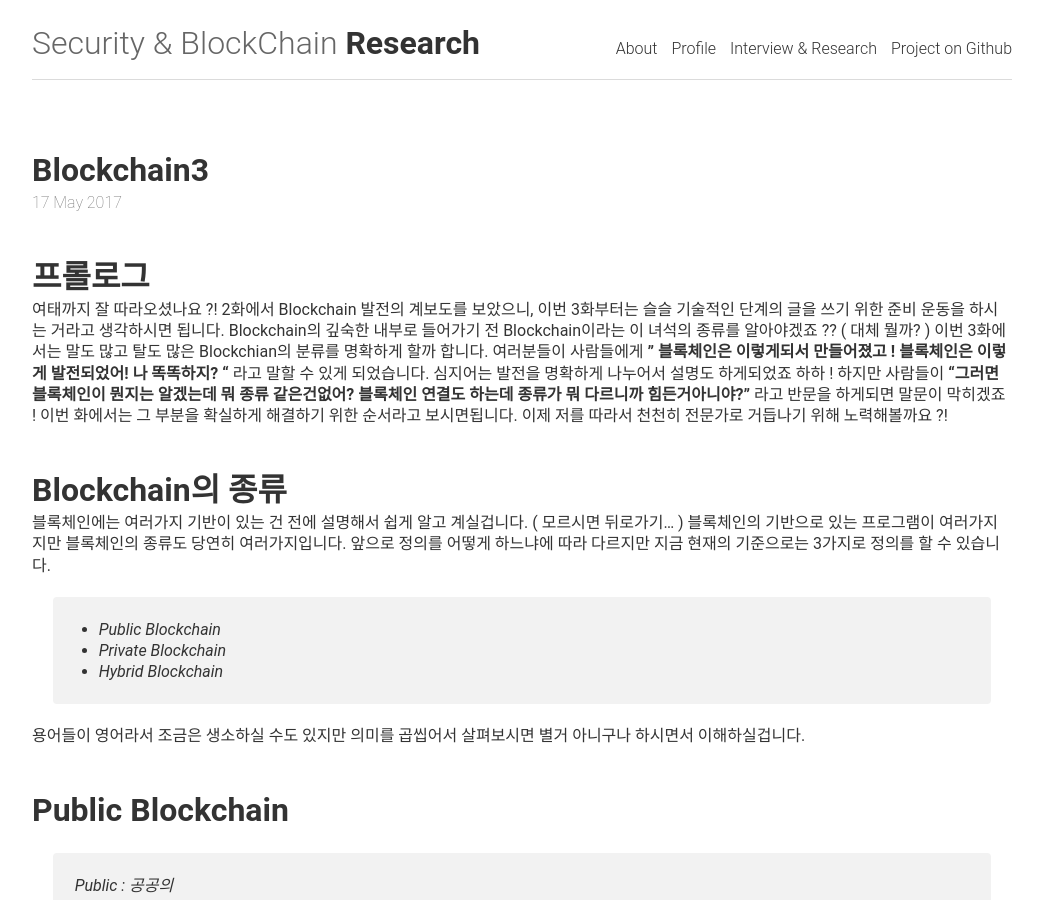
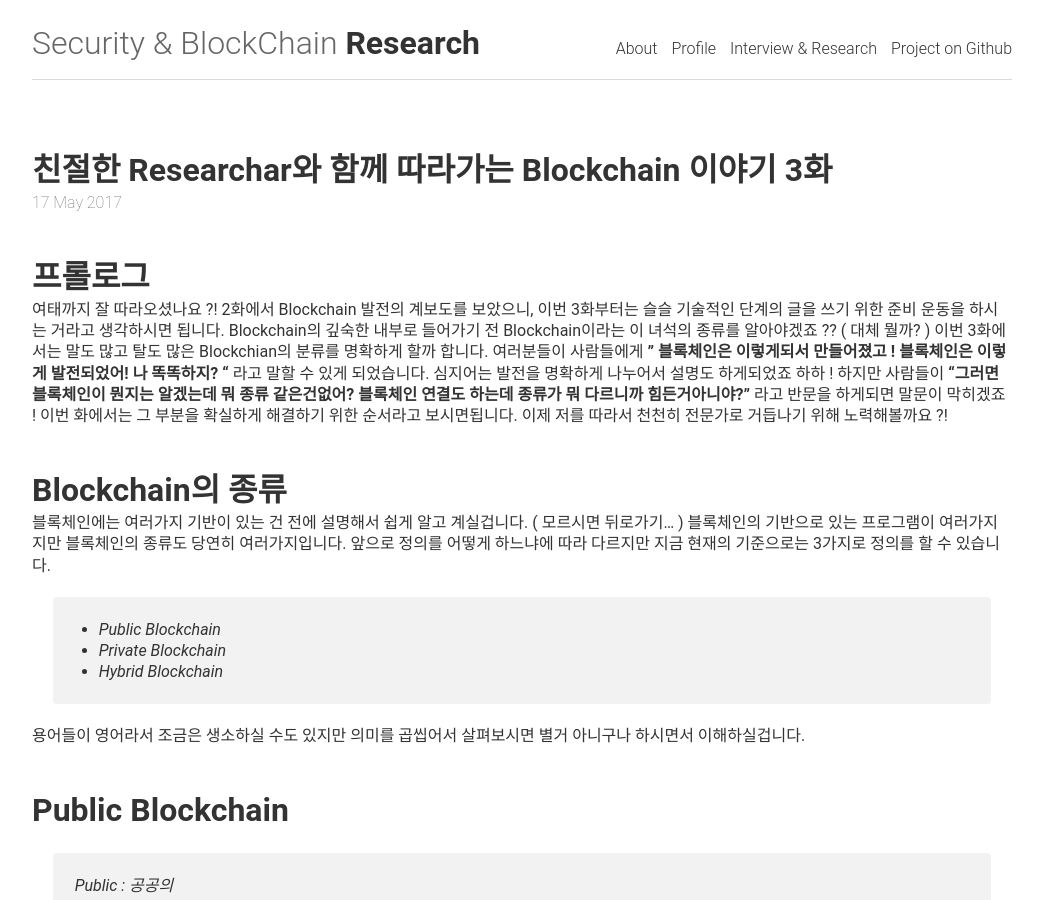
Before and after one commit to Miller-kk/KIMKIBYEONG.github.io, a Jekyll site: the page built from _posts/2017-05-17-blockchain3.md, in a window 1280 px wide and 900 px high. Shown: the whole window, without its empty margins (118-1161 px from the left). Built offline with Jekyll 4.4.1, drawn with Linux system fonts in a browser that asks for light colours.

Commit message:
Update 2017-05-17-blockchain3.md

```diff
--- a/_posts/2017-05-17-blockchain3.md
+++ b/_posts/2017-05-17-blockchain3.md
@@ -1,3 +1,9 @@
+---
+title: Blockchain 3
+description: Blockchain 3
+header: 친절한 Researchar와 함께 따라가는 Blockchain 이야기 3화
+---
+
 ## 프롤로그
 여태까지 잘 따라오셨나요 ?! 2화에서 Blockchain 발전의 계보도를 보았으니, 이번 3화부터는 슬슬 기술적인 단계의 글을 쓰기 위한 준비 운동을 하시는 거라고 생각하시면 됩니다. Blockchain의 깊숙한 내부로 들어가기 전 Blockchain이라는 이 녀석의 종류를 알아야겠죠 ?? ( 대체 뭘까? ) 이번 3화에서는 말도 많고 탈도 많은 Blockchian의 분류를 명확하게 할까 합니다. 여러분들이 사람들에게 **" 블록체인은 이렇게되서 만들어졌고 ! 블록체인은 이렇게 발전되었어! 나 똑똑하지? "** 라고 말할 수 있게 되었습니다. 심지어는 발전을 명확하게 나누어서 설명도 하게되었죠 하하 ! 하지만 사람들이 **"그러면 블록체인이 뭔지는 알겠는데 뭐 종류 같은건없어? 블록체인 연결도 하는데 종류가 뭐 다르니까 힘든거아니야?"** 라고 반문을 하게되면 말문이 막히겠죠 ! 이번 화에서는 그 부분을 확실하게 해결하기 위한 순서라고 보시면됩니다. 이제 저를 따라서 천천히 전문가로 거듭나기 위해 노력해볼까요 ?!
 
```
